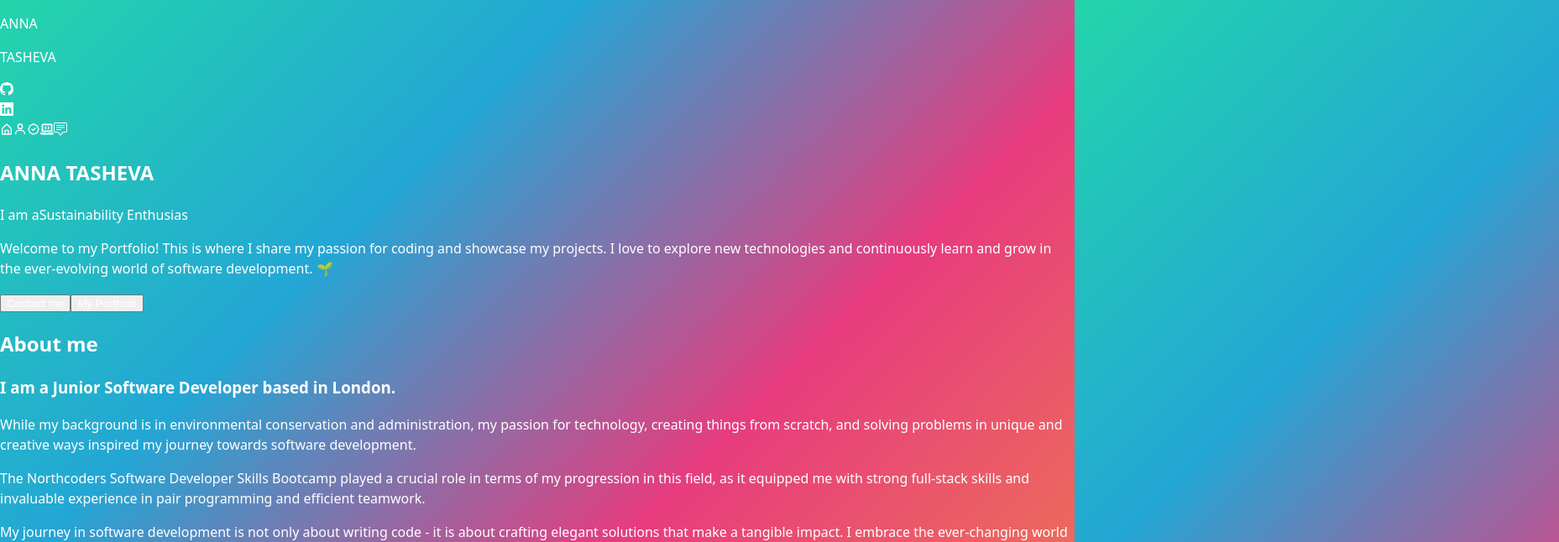
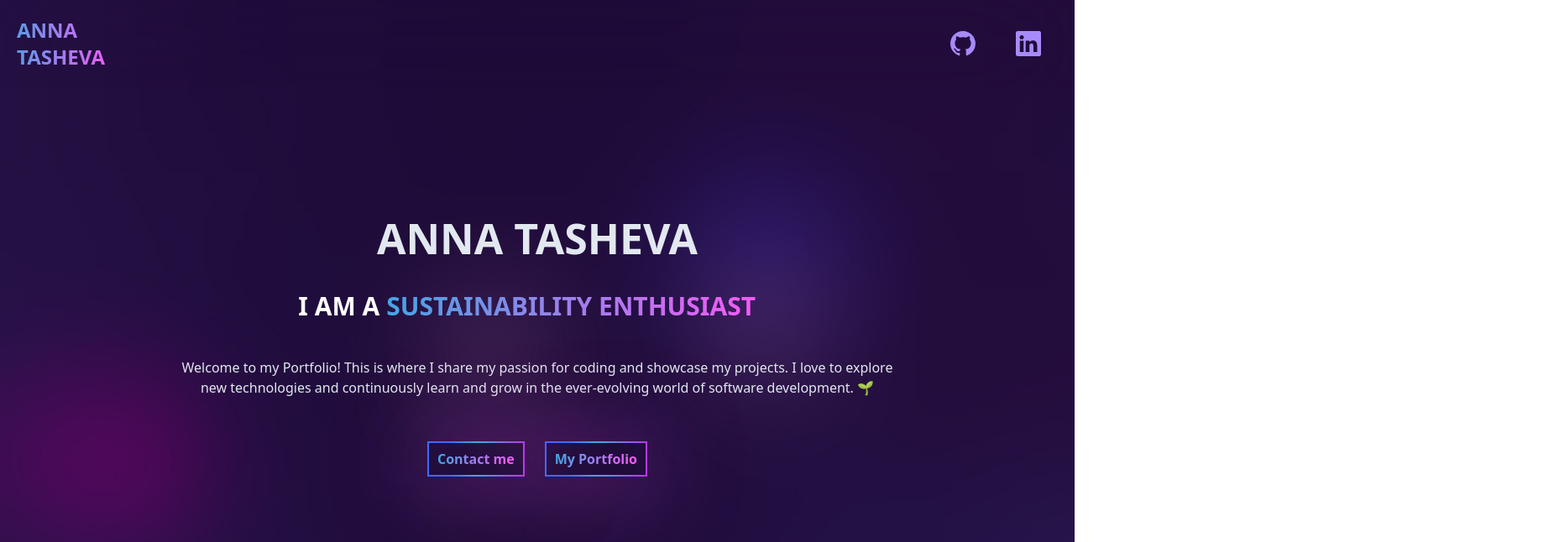
Before and after one commit to AnnaTas77/portfolio-anna, a React (Vite) app: page / in a window 1280 px wide. Shown: the top 646 px of the page at 84% size, 1857 px wide, since content can reach past the window. Built offline with nearby package versions, Linux system fonts and the light colour scheme; the HTML template or start-up script is replaced by a standard one.

Commit message:
Refactored index.css

```diff
--- a/src/index.css
+++ b/src/index.css
@@ -1,53 +1,56 @@
-body {
-  margin: 0;
-  /* font-family: 'Source Sans Pro', 'Segoe UI', 'Roboto', 'Oxygen',
-    'Ubuntu', 'Cantarell', 'Fira Sans', 'Droid Sans', 'Helvetica Neue',
-    sans-serif; */
-  font-family: system-ui, -apple-system, "Segoe UI", Roboto, "Helvetica Neue", Arial, "Noto Sans", "Liberation Sans", sans-serif, "Apple Color Emoji", "Segoe UI Emoji", "Segoe UI Symbol", "Noto Color Emoji";
-  padding: 0;
-  font-weight: 300;
-  line-height: 1.5;
-  width: 100vw;
-  background: linear-gradient(-45deg, #ee7752, #e73c7e, #23a6d5, #23d5ab);
-  background-size: 400% 400%;
-  animation: gradient 15s ease infinite;
-  background-attachment: fixed;
-  color: #fff;
+@tailwind base;
+@tailwind components;
+@tailwind utilities;
+
+.active {
+    padding: 0.25rem;
+    border-radius: 100%;
+    color: rgb(34 211 238);
 }
 
-a {
-  color: #fff
+.btn-style {
+    border-width: 2px;
+    border-style: solid;
+    border-image: linear-gradient(92.23deg, #406aff 21.43%, #3bace2 50.63%, #b936ee 100%, #ff56f6 117.04%) 1;
+    box-shadow: 0px 4.42184px 107.23px rgba(255, 86, 246, 0.51);
+    padding: 7px 10px;
+    font-weight: bold;
 }
 
-@keyframes gradient {
-  0% {
-    background-position: 0% 50%;
-  }
-
-  50% {
-    background-position: 100% 50%;
-  }
-
-  100% {
-    background-position: 0% 50%;
-  }
+.shadow {
+    box-shadow: 0px 4.42184px 107.23px rgba(255, 86, 246, 0.51);
 }
 
-html {
-  scroll-behavior: smooth;
-  /* Hide scrollbar for IE, Edge and Firefox */
-  -ms-overflow-style: none;
-  /* IE and Edge */
-  scrollbar-width: none;
-  /* Firefox */
+.project-border {
+    border-width: 2px;
+    border-style: solid;
+    border-image: linear-gradient(92.23deg, #406aff 21.43%, #3bace2 50.63%, #b936ee 100%, #ff56f6 117.04%) 1;
+    box-shadow: 0px 4.42184px 107.23px rgba(255, 86, 246, 0.51);
 }
 
-/* Hide scrollbar for Chrome, Safari and Opera */
-html::-webkit-scrollbar {
-  display: none;
+.about-border {
+    border-left: 1px solid;
+    border-image: linear-gradient(92.23deg, #406aff 21.43%, #3bace2 50.63%, #b936ee 100%, #ff56f6 117.04%) 1;
 }
 
-.App {
-  width: 100vw;
-  height: 100vh;
+.text-gradient {
+    background: linear-gradient(to right, #42a6e3, #ff56f6);
+    color: transparent;
+    background-clip: text;
 }
+
+#animation {
+    background: none;
+}
+
+.pulsate {
+    animation: pulsate 3s infinite alternate;
+    margin-left: 4px;
+}
+
+@keyframes pulsate {
+    0% {
+        text-shadow: 0 0 1px #fff, 0 0 2px #fff, 0 0 4px #fff, 0 0 10px #fff, 0 0 30px #fff, 0 0 40px #fff,
+            0 0 40px #fff;
+    }
+}
```
